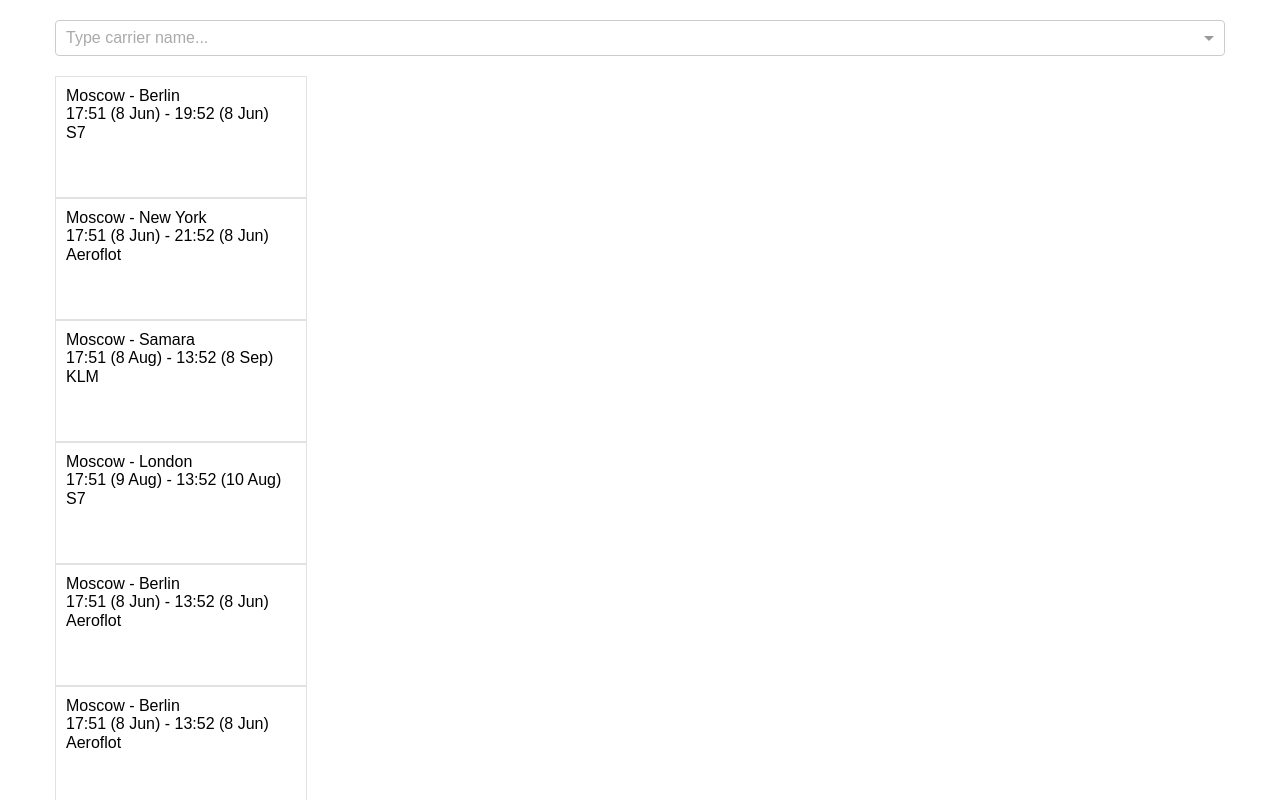
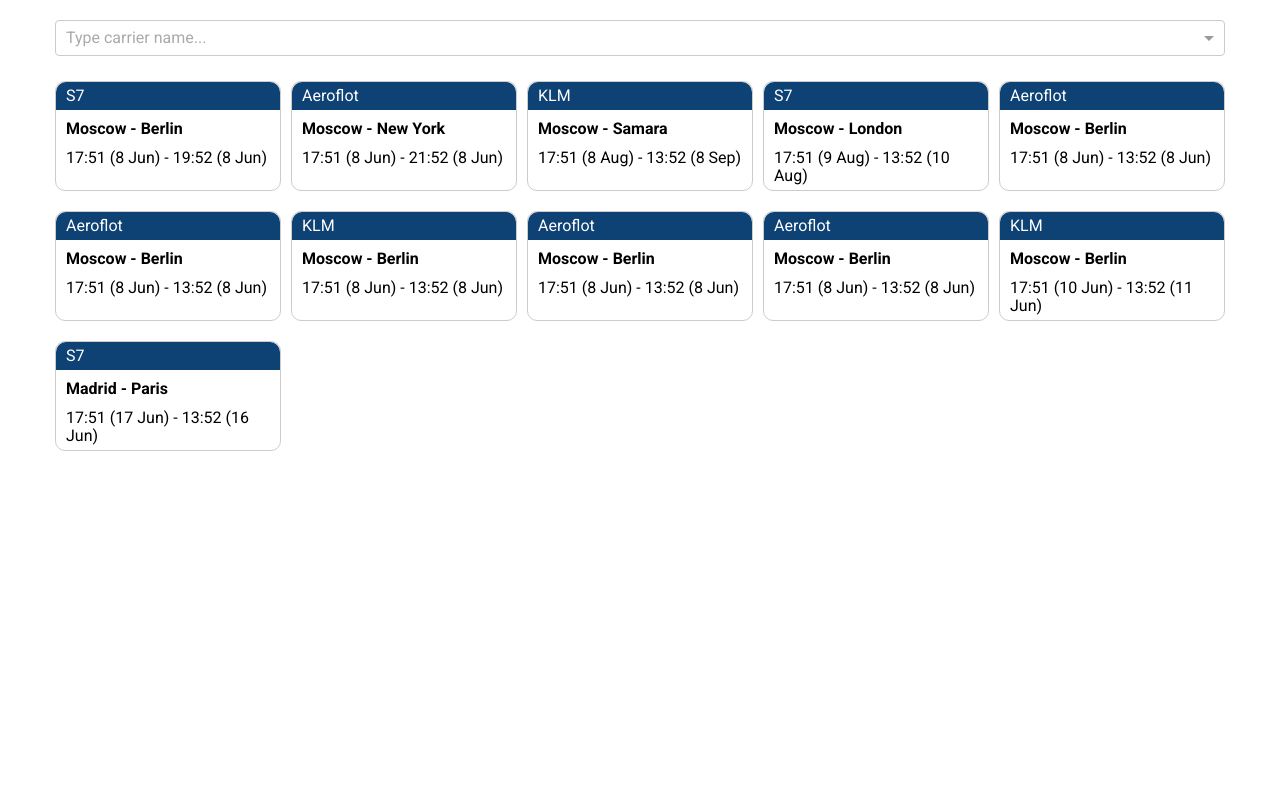
Before and after one commit to boldyrev-d/react-redux-trip-list, a React (Create React App) app: page / in a window 1280 px wide. Shown: the top 800 px of the page. Built offline with nearby package versions, Linux system fonts and the light colour scheme.

Commit message:
feat: add styles

```diff
--- a/package.json
+++ b/package.json
@@ -10,6 +10,7 @@
     "react-app-rewire-styled-components": "^3.0.0",
     "react-app-rewired": "^1.4.0",
     "react-dom": "^16.2.0",
+    "react-flip-move": "^3.0.0",
     "react-redux": "^5.0.6",
     "react-scripts": "1.0.17",
     "react-select": "^1.2.1",
--- a/public/index.html
+++ b/public/index.html
@@ -11,6 +11,7 @@
     -->
   <link rel="manifest" href="%PUBLIC_URL%/manifest.json">
   <link rel="shortcut icon" href="%PUBLIC_URL%/favicon.ico">
+  <link href="https://fonts.googleapis.com/css?family=Roboto:400,700&amp;subset=cyrillic" rel="stylesheet">
   <!--
       Notice the use of %PUBLIC_URL% in the tags above.
       It will be replaced with the URL of the `public` folder during the build.
--- a/src/App.jsx
+++ b/src/App.jsx
@@ -4,7 +4,7 @@
 import FlightsList from './components/FlightsList';
 
 const Container = styled.div`
-  width: 1170px;
+  max-width: 1170px;
   padding-right: 15px;
   padding-left: 15px;
   margin-right: auto;
--- a/src/components/Flight/Flight.jsx
+++ b/src/components/Flight/Flight.jsx
@@ -1,16 +1,41 @@
 import React from 'react';
 import styled from 'styled-components';
 import moment from 'moment';
+import { media } from '../../styleUtils';
 
 function formatDate(date) {
   return moment(date).format('HH:mm (D MMM)');
 }
 
 const Wrapper = styled.div`
-  width: 230px;
-  height: 100px;
+  width: 226px;
+  height: 110px;
+  margin: 10px 5px;
+  box-sizing: border-box;
+  border: 1px solid #ccc;
+  border-radius: 10px;
+
+  ${media.mobile`
+    width: 100%;
+    margin: 5px 0;
+  `};
+`;
+
+const Carrier = styled.div`
+  padding: 5px 10px;
+  background: #0e4274;
+  color: #fff;
+  border-radius: 10px 10px 0 0;
+`;
+
+const Body = styled.div`
   padding: 10px;
-  border: 1px solid #e2e2e2;
+  box-sizing: border-box;
+`;
+
+const Cities = styled.div`
+  margin-bottom: 10px;
+  font-weight: bold;
 `;
 
 const Flight = ({
@@ -19,13 +44,15 @@
   },
 }) => (
   <Wrapper>
-    <div>
-      {from} - {to}
-    </div>
-    <div>
-      {formatDate(departure)} - {formatDate(arrival)}
-    </div>
-    <div>{carrier}</div>
+    <Carrier>{carrier}</Carrier>
+    <Body>
+      <Cities>
+        {from} - {to}
+      </Cities>
+      <div>
+        {formatDate(departure)} - {formatDate(arrival)}
+      </div>
+    </Body>
   </Wrapper>
 );
 
--- a/src/components/FlightsList/FlightsList.jsx
+++ b/src/components/FlightsList/FlightsList.jsx
@@ -1,17 +1,41 @@
 import React from 'react';
 import { connect } from 'react-redux';
+import styled from 'styled-components';
+import FlipMove from 'react-flip-move';
 import Flight from '../Flight';
+import { media } from '../../styleUtils';
+
+const Wrapper = styled.div`
+  position: relative;
+  display: flex;
+  flex-wrap: wrap;
+  margin: -5px;
+
+  ${media.mobile`
+    flex-direction: column;
+  `};
+`;
 
 const FlightsList = ({ flights }) => {
-  const flightsList = flights.map(flight => <Flight key={flight.id} flight={flight} />);
+  const flightsList = flights.map(flight => (
+    <div key={flight.id}>
+      <Flight flight={flight} />
+    </div>
+  ));
 
-  return <div>{flightsList}</div>;
+  return (
+    <Wrapper>
+      <FlipMove typeName={null}>{flightsList}</FlipMove>
+    </Wrapper>
+  );
 };
 
 export default connect((state) => {
   const { flights, filters: { selected } } = state;
 
-  const filteredFlights = flights.filter(flight => (selected.length ? selected.includes(flight.carrier) : true));
+  // eslint-disable-next-line
+  const filteredFlights = flights.filter(
+    flight => (selected.length ? selected.includes(flight.carrier) : true));
 
   return {
     flights: filteredFlights,
--- a/src/index.css
+++ b/src/index.css
@@ -1,5 +1,6 @@
 body {
   margin: 0;
   padding: 0;
-  font-family: sans-serif;
+  font-family: 'Roboto', sans-serif;
+  font-size: 16px;
 }
--- /dev/null
+++ b/src/styleUtils.js
@@ -0,0 +1,11 @@
+/* eslint-disable import/prefer-default-export */
+
+import { css } from 'styled-components';
+
+export const media = {
+  mobile: (...args) => css`
+    @media (max-width: 479px) {
+      ${css(...args)};
+    }
+  `,
+};
```
Also changed, not shown: 1 other file (tests, documents, lock files or other folders).
